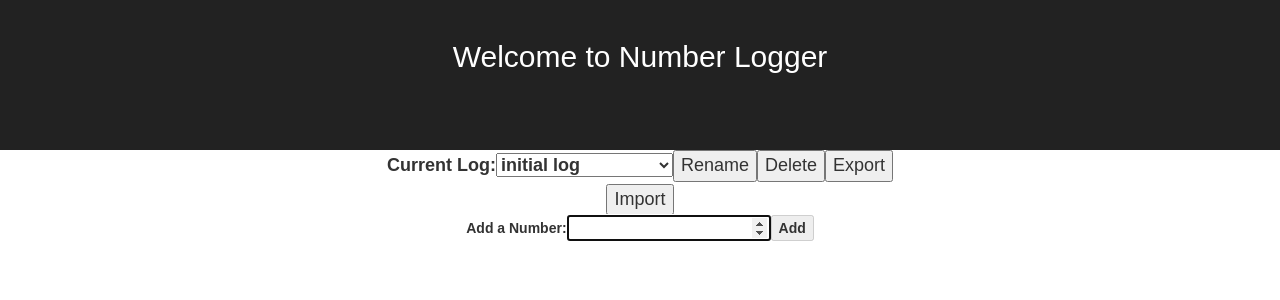
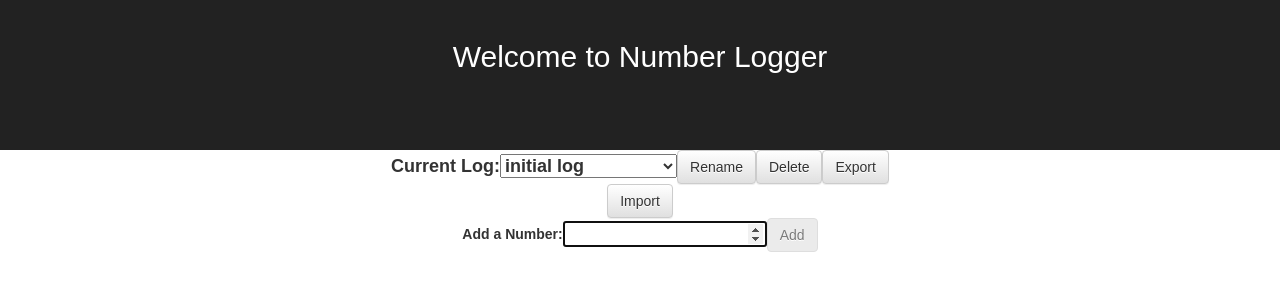
Before and after one commit to mikelson/number-logger, a React (Create React App) app: page / in a window 1280 px wide. Shown: the top 300 px of the page. Built offline with nearby package versions, Linux system fonts and the light colour scheme.

Commit message:
use react-bootstrap Buttons

```diff
--- a/src/App.js
+++ b/src/App.js
@@ -3,6 +3,7 @@
 //
 import update from 'immutability-helper';
 import React, { Component } from 'react';
+import { Button } from 'react-bootstrap';
 import './App.css';
 
 const defaultUnits = "#";
@@ -287,41 +288,41 @@ class App extends Component {
                     {logs}
                   </select>
                 </label>
-                <button
+                <Button
                   onClick={this.renameCurrentLog}
                   title="Change the name of this Log"
                   disabled={!log}
                   >
                   Rename
-                </button>
-                <button
+                </Button>
+                <Button
                   onClick={this.deleteCurrentLog}
                   title="Remove this Log"
                   disabled={!log}
                   >
                   Delete
-                </button>
-                <button
+                </Button>
+                <Button
                   onClick={this.exportCurrentLog}
                   title="Save this Log as a file of tab-separated values"
                   disabled={!log}
                   >
                   Export
-                </button>
+                </Button>
               </div>
               :
-              <button
+              <Button
                 onClick={this.addLog}
                 >
                 Add a new Log
-              </button>
+              </Button>
             }
-            <button
+            <Button
               onClick={this.chooseAndImportFile}
               title="Choose a file of tab-separated values to add as a new Log"
               >
               Import
-            </button>
+            </Button>
           </div>
           {entries && entries.length > 0 &&
             <table>
@@ -346,11 +347,11 @@ class App extends Component {
                 ref={input => input && input.focus()}
                 autoFocus
                 />
-              <button
+              <Button
                 disabled={!this.state.newValue}
                 onClick={this.addNewValue}>
                 Add
-              </button>
+              </Button>
             </label>
           }
         </div>
```
